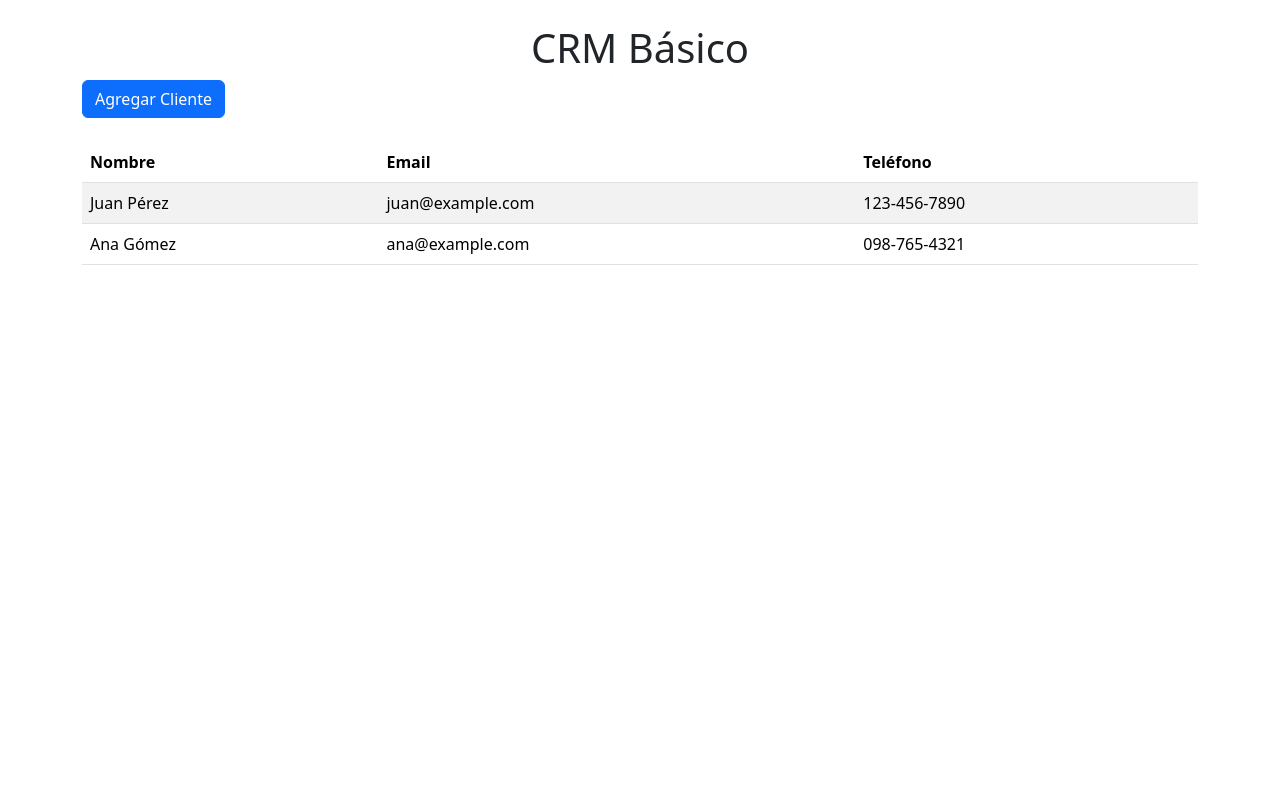
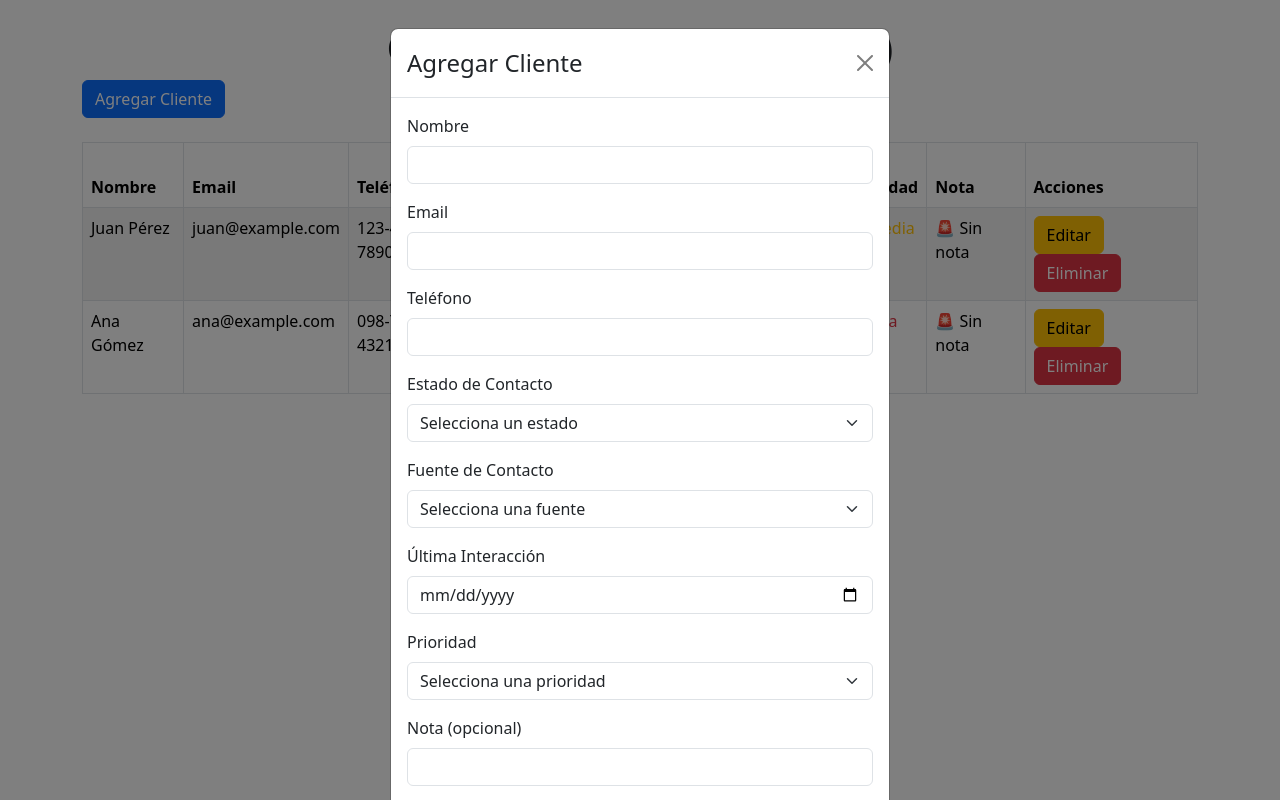
Before and after one commit to blindex18/crm-next, a Next.js app: page / in a window 1280 px wide. Both pictures are taken after a click on the button "Agregar Cliente". Built offline with nearby package versions, Linux system fonts and the light colour scheme.

Commit message:
funcionalides basicas

```diff
--- a/app/page.tsx
+++ b/app/page.tsx
@@ -1,35 +1,274 @@
-// app/page.tsx
-import React from 'react';
-import 'bootstrap/dist/css/bootstrap.min.css'; // Asegúrate de instalar Bootstrap: npm install bootstrap
+"use client";
+import React, { useState } from 'react';
+import Head from 'next/head';
+import { Button, Modal, Form, Table } from 'react-bootstrap';
+import 'bootstrap/dist/css/bootstrap.min.css';
 
 export default function Home() {
-  const clientes = [
-    { nombre: 'Juan Pérez', email: 'juan@example.com', telefono: '123-456-7890' },
-    { nombre: 'Ana Gómez', email: 'ana@example.com', telefono: '098-765-4321' },
-  ];
+  // Funciones auxiliares para emojis y colores
+  const getEstadoEmoji = (estado) => {
+    switch (estado) {
+      case 'Cliente':
+        return '🟢';
+      case 'Cliente Potencial':
+        return '🔵';
+      case 'Lead':
+        return '🟡';
+      case 'Perdido':
+        return '🔴';
+      default:
+        return '';
+    }
+  };
+
+  const getPrioridadEmoji = (prioridad) => {
+    switch (prioridad) {
+      case 'Alta':
+        return '🔥';
+      case 'Media':
+        return '⚡';
+      case 'Baja':
+        return '❄️';
+      default:
+        return '';
+    }
+  };
+
+  const getPrioridadColor = (prioridad) => {
+    switch (prioridad) {
+      case 'Alta':
+        return 'text-danger';
+      case 'Media':
+        return 'text-warning';
+      case 'Baja':
+        return 'text-success';
+      default:
+        return '';
+    }
+  };
+
+  const getFuenteEmoji = (fuente) => {
+    switch (fuente) {
+      case 'Sitio Web':
+        return '🌐';
+      case 'Referencia':
+        return '👥';
+      case 'Evento':
+        return '🎉';
+      default:
+        return '';
+    }
+  };
+
+  // Estado inicial con clientes hardcodeados
+  const [clientes, setClientes] = useState([
+    { id: 1, nombre: 'Juan Pérez', email: 'juan@example.com', telefono: '123-456-7890', nota: '', estado: 'Lead', fuente: 'Sitio Web', ultimaInteraccion: '2023-10-01', prioridad: 'Media' },
+    { id: 2, nombre: 'Ana Gómez', email: 'ana@example.com', telefono: '098-765-4321', nota: '', estado: 'Cliente', fuente: 'Referencia', ultimaInteraccion: '2023-09-15', prioridad: 'Alta' },
+  ]);
+
+  // Estados para controlar el modal y la edición
+  const [showModal, setShowModal] = useState(false);
+  const [editando, setEditando] = useState(false);
+  const [clienteActual, setClienteActual] = useState({
+    id: null,
+    nombre: '',
+    email: '',
+    telefono: '',
+    nota: '',
+    estado: '',
+    fuente: '',
+    ultimaInteraccion: '',
+    prioridad: ''
+  });
+
+  // Abrir el modal (para agregar o editar)
+  const handleShowModal = (cliente = null) => {
+    if (cliente) {
+      setEditando(true);
+      setClienteActual(cliente);
+    } else {
+      setEditando(false);
+      setClienteActual({ id: null, nombre: '', email: '', telefono: '', nota: '', estado: '', fuente: '', ultimaInteraccion: '', prioridad: '' });
+    }
+    setShowModal(true);
+  };
+
+  // Cerrar el modal
+  const handleCloseModal = () => setShowModal(false);
+
+  // Guardar o actualizar un cliente
+  const handleGuardarCliente = () => {
+    if (clienteActual.nombre && clienteActual.email && clienteActual.telefono) {
+      if (editando && clienteActual.id) {
+        // Actualizar cliente existente
+        setClientes(clientes.map(c => (c.id === clienteActual.id ? clienteActual : c)));
+      } else {
+        // Agregar nuevo cliente con ID único
+        const nuevoId = clientes.length ? Math.max(...clientes.map(c => c.id)) + 1 : 1;
+        setClientes([...clientes, { ...clienteActual, id: nuevoId }]);
+      }
+      handleCloseModal();
+    } else {
+      alert('Por favor, completa todos los campos obligatorios (Nombre, Email, Teléfono)');
+    }
+  };
+
+  // Eliminar un cliente
+  const handleEliminarCliente = (id) => {
+    setClientes(clientes.filter(c => c.id !== id));
+  };
+
+  // Manejar cambios en el formulario
+  const handleChange = (e) => {
+    const { name, value } = e.target;
+    setClienteActual({ ...clienteActual, [name]: value });
+  };
 
   return (
     <div className="container mt-4">
-      <h1 className="text-center">CRM Básico</h1>
-      <button className="btn btn-primary mb-4">Agregar Cliente</button>
-      <table className="table table-striped">
+      <Head>
+        <title>CRM Básico</title>
+        <link rel="icon" href="/favicon.ico" />
+      </Head>
+
+      <h1 className="text-center">CRM Básico (Hardcodeado)</h1>
+      <Button variant="primary" onClick={() => handleShowModal()}>
+        Agregar Cliente
+      </Button>
+
+      {/* Tabla de clientes */}
+      <Table striped bordered hover className="mt-4">
         <thead>
           <tr>
             <th>Nombre</th>
             <th>Email</th>
             <th>Teléfono</th>
+            <th>Estado</th>
+            <th>Fuente</th>
+            <th>Última Interacción</th>
+            <th>Prioridad</th>
+            <th>Nota</th>
+            <th>Acciones</th>
           </tr>
         </thead>
         <tbody>
-          {clientes.map((cliente, index) => (
-            <tr key={index}>
+          {clientes.map((cliente) => (
+            <tr key={cliente.id}>
               <td>{cliente.nombre}</td>
               <td>{cliente.email}</td>
               <td>{cliente.telefono}</td>
+              <td>{getEstadoEmoji(cliente.estado)} {cliente.estado}</td>
+              <td>{getFuenteEmoji(cliente.fuente)} {cliente.fuente}</td>
+              <td>{cliente.ultimaInteraccion ? cliente.ultimaInteraccion : '⚠️ Sin interacción'}</td>
+              <td className={getPrioridadColor(cliente.prioridad)}>{getPrioridadEmoji(cliente.prioridad)} {cliente.prioridad}</td>
+              <td>{cliente.nota ? cliente.nota : '🚨 Sin nota'}</td>
+              <td>
+                <Button variant="warning" onClick={() => handleShowModal(cliente)}>
+                  Editar
+                </Button>{' '}
+                <Button variant="danger" onClick={() => handleEliminarCliente(cliente.id)}>
+                  Eliminar
+                </Button>
+              </td>
             </tr>
           ))}
         </tbody>
-      </table>
+      </Table>
+
+      {/* Modal para agregar o editar cliente */}
+      <Modal show={showModal} onHide={handleCloseModal}>
+        <Modal.Header closeButton>
+          <Modal.Title>{editando ? 'Editar Cliente' : 'Agregar Cliente'}</Modal.Title>
+        </Modal.Header>
+        <Modal.Body>
+          <Form>
+            <Form.Group className="mb-3">
+              <Form.Label>Nombre</Form.Label>
+              <Form.Control
+                type="text"
+                name="nombre"
+                value={clienteActual.nombre}
+                onChange={handleChange}
+                required
+              />
+            </Form.Group>
+            <Form.Group className="mb-3">
+              <Form.Label>Email</Form.Label>
+              <Form.Control
+                type="email"
+                name="email"
+                value={clienteActual.email}
+                onChange={handleChange}
+                required
+              />
+            </Form.Group>
+            <Form.Group className="mb-3">
+              <Form.Label>Teléfono</Form.Label>
+              <Form.Control
+                type="text"
+                name="telefono"
+                value={clienteActual.telefono}
+                onChange={handleChange}
+                required
+              />
+            </Form.Group>
+            <Form.Group className="mb-3">
+              <Form.Label>Estado de Contacto</Form.Label>
+              <Form.Select name="estado" value={clienteActual.estado} onChange={handleChange}>
+                <option value="">Selecciona un estado</option>
+                <option value="Lead">Lead</option>
+                <option value="Cliente Potencial">Cliente Potencial</option>
+                <option value="Cliente">Cliente</option>
+                <option value="Perdido">Perdido</option>
+              </Form.Select>
+            </Form.Group>
+            <Form.Group className="mb-3">
+              <Form.Label>Fuente de Contacto</Form.Label>
+              <Form.Select name="fuente" value={clienteActual.fuente} onChange={handleChange}>
+                <option value="">Selecciona una fuente</option>
+                <option value="Sitio Web">Sitio Web</option>
+                <option value="Referencia">Referencia</option>
+                <option value="Evento">Evento</option>
+              </Form.Select>
+            </Form.Group>
+            <Form.Group className="mb-3">
+              <Form.Label>Última Interacción</Form.Label>
+              <Form.Control
+                type="date"
+                name="ultimaInteraccion"
+                value={clienteActual.ultimaInteraccion}
+                onChange={handleChange}
+              />
+            </Form.Group>
+            <Form.Group className="mb-3">
+              <Form.Label>Prioridad</Form.Label>
+              <Form.Select name="prioridad" value={clienteActual.prioridad} onChange={handleChange}>
+                <option value="">Selecciona una prioridad</option>
+                <option value="Alta">Alta</option>
+                <option value="Media">Media</option>
+                <option value="Baja">Baja</option>
+              </Form.Select>
+            </Form.Group>
+            <Form.Group className="mb-3">
+              <Form.Label>Nota (opcional)</Form.Label>
+              <Form.Control
+                type="text"
+                name="nota"
+                value={clienteActual.nota}
+                onChange={handleChange}
+              />
+            </Form.Group>
+          </Form>
+        </Modal.Body>
+        <Modal.Footer>
+          <Button variant="secondary" onClick={handleCloseModal}>
+            Cerrar
+          </Button>
+          <Button variant="primary" onClick={handleGuardarCliente}>
+            {editando ? 'Guardar Cambios' : 'Agregar Cliente'}
+          </Button>
+        </Modal.Footer>
+      </Modal>
     </div>
   );
 }
```
